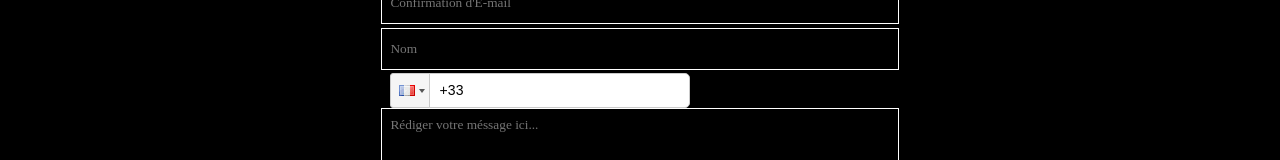
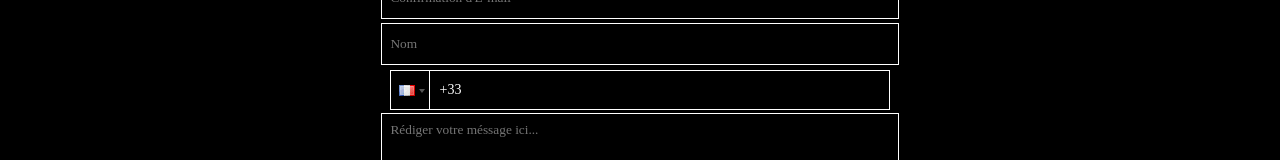
Before and after one commit to LouisGrillon/PerfLouisGrillon, a React (Vite) app in the folder perflouisgrillon/: page /contact in a window 1280 px wide. Shown: the part 262-422 px from the top of the page. Built offline with nearby package versions, Linux system fonts and the light colour scheme; no server answers; a web font is replaced by a local one.

Commit message:
Update Contact.css

```diff
--- a/perflouisgrillon/src/Components/Contact/Contact.css
+++ b/perflouisgrillon/src/Components/Contact/Contact.css
@@ -72,3 +72,40 @@
         top: 10%;
     }
 }
+
+/* Champ téléphone international */
+.contact_Form .react-tel-input {
+    width: 100%;
+    margin: 0.5%;
+}
+
+.contact_Form .react-tel-input .form-control {
+    width: 100%;
+    height: 40px;
+    background-color: #000;
+    color: #fff;
+    border: 1px solid #fff;
+    border-radius: 0;
+    font-family: var(--book-font);
+}
+
+.contact_Form .react-tel-input .flag-dropdown {
+    background-color: #000;
+    border: 1px solid #fff;
+    border-radius: 0;
+}
+
+.contact_Form .react-tel-input .selected-flag {
+    background-color: #000;
+}
+
+.contact_Form .react-tel-input .selected-flag:hover,
+.contact_Form .react-tel-input .selected-flag:focus {
+    background-color: #222;
+}
+
+@media screen and (max-width: 767px) {
+    .contact_Form .react-tel-input {
+        width: 150%;
+    }
+}
```
